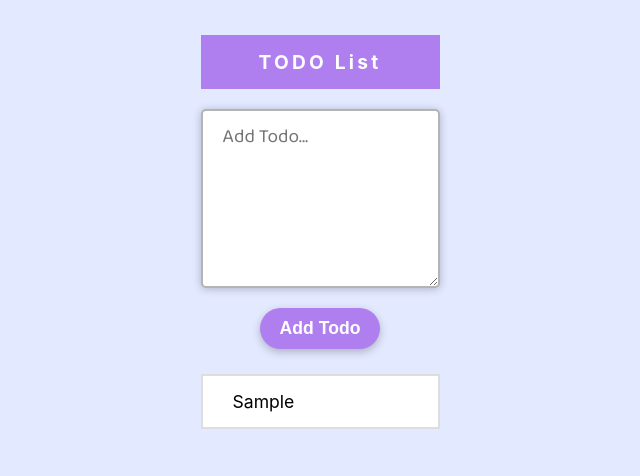
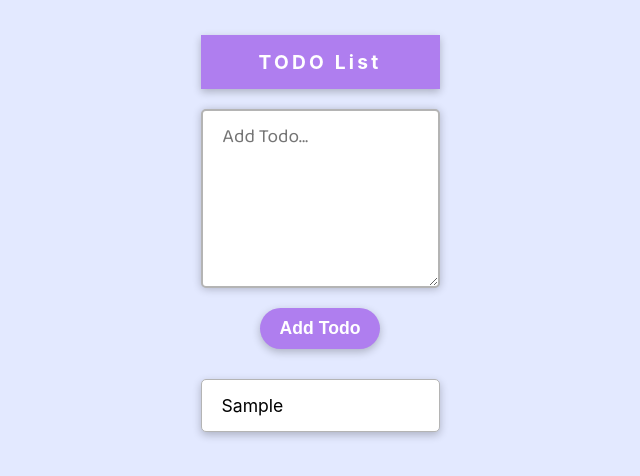
Before and after one commit to debanjan-2002/todo-list-react, a React (Create React App) app: page / in a window 1280 px wide. Both pictures are taken after typing "Sample" into the empty fields and a click on the button "Add Todo". Shown: the top 476 px of the page, without its empty margins (320-960 px from the left). Built offline with nearby package versions, Linux system fonts and the light colour scheme.

Commit message:
Added box shadow

```diff
--- a/src/components/Header/Header.module.css
+++ b/src/components/Header/Header.module.css
@@ -7,4 +7,5 @@
     font-size: 1.2rem;
     text-align: center;
     letter-spacing: 0.2rem;
+    box-shadow: rgba(0, 0, 0, 0.24) 0px 3px 8px;
 }
--- a/src/components/TodoItem.module.css
+++ b/src/components/TodoItem.module.css
@@ -1,8 +1,11 @@
 .todo_item {
-    padding: 15px 30px;
+    padding: 15px 20px;
     border: 2px solid #ddd;
-    margin: 5px 0;
+    margin: 10px 0;
     background-color: white;
     font-size: 1.1rem;
     white-space: pre-line;
+    border: 1px solid rgb(180, 180, 180);
+    border-radius: 5px;
+    box-shadow: rgba(0, 0, 0, 0.24) 0px 3px 8px;
 }
```
